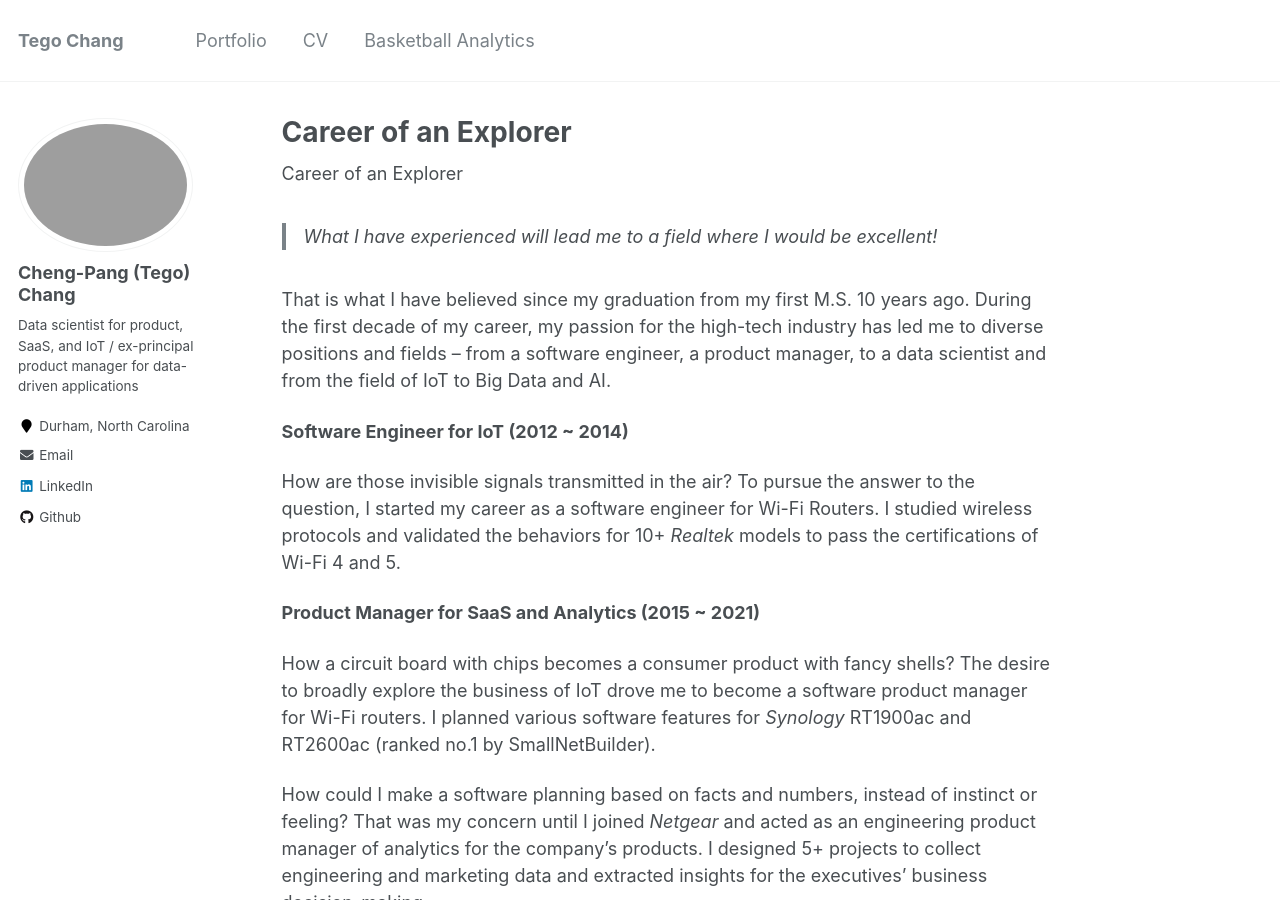
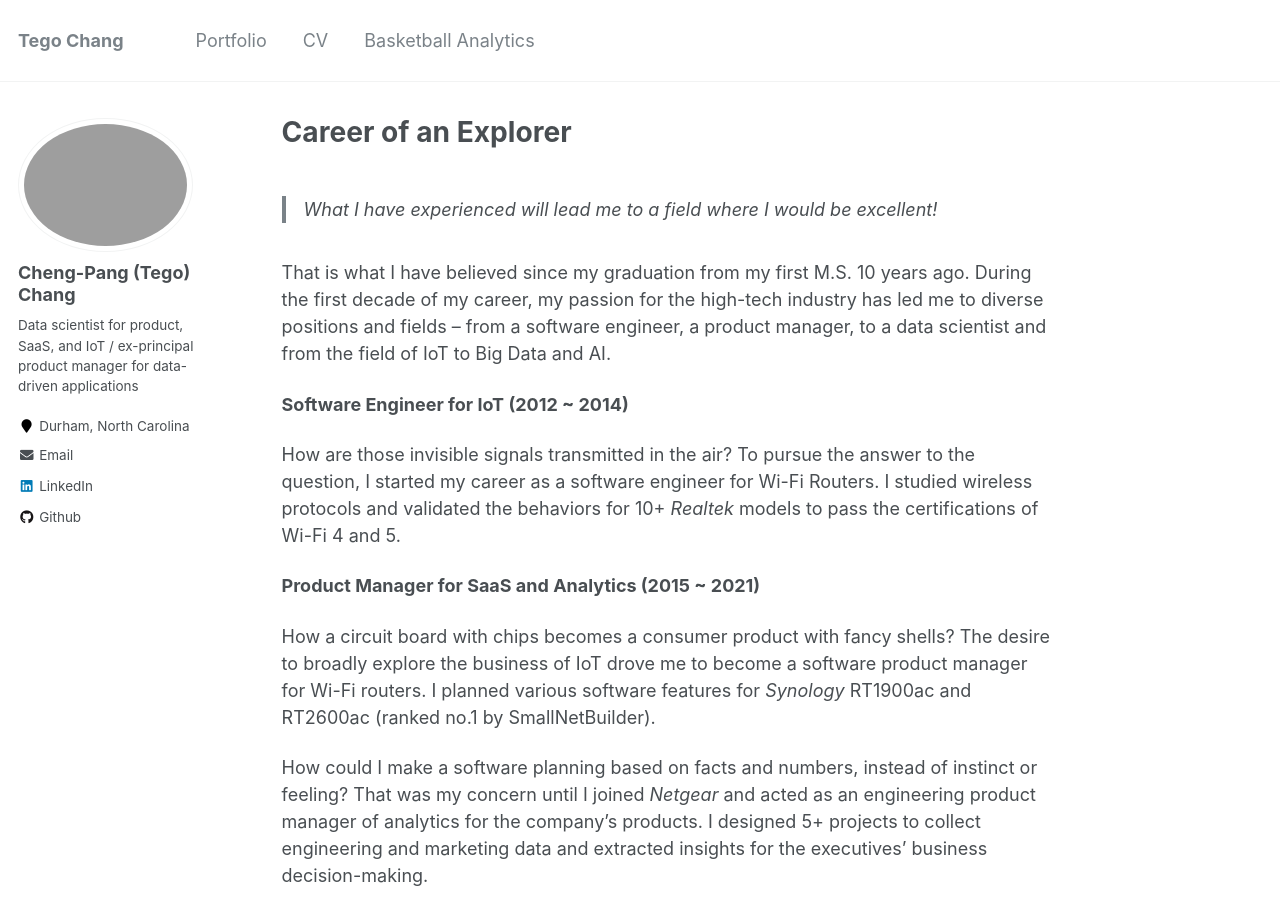
Before and after one commit to Tego-Chang/Tego-Chang.github.io, a Jekyll site: the page built from _pages/about.md, in a window 1280 px wide and 900 px high. Built offline with Jekyll 4.4.1, drawn with Linux system fonts in a browser that asks for light colours.

Commit message:
updated the introduction

```diff
--- a/_pages/about.md
+++ b/_pages/about.md
@@ -7,9 +7,6 @@ redirect_from:
   - /about/
   - /about.html
 ---
-
-
-Career of an Explorer
 
 > *What I have experienced will lead me to a field where I would be excellent!*
 
```
